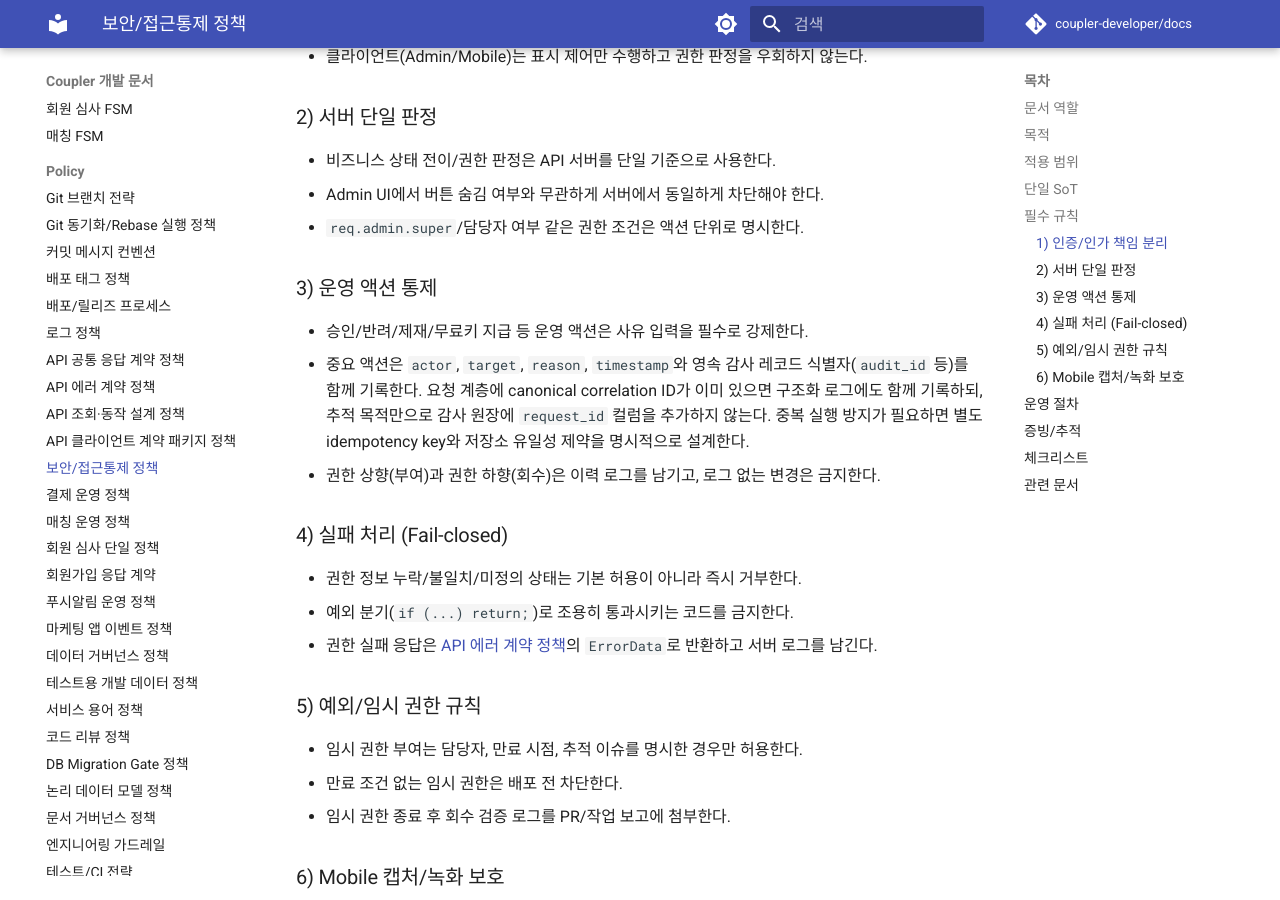
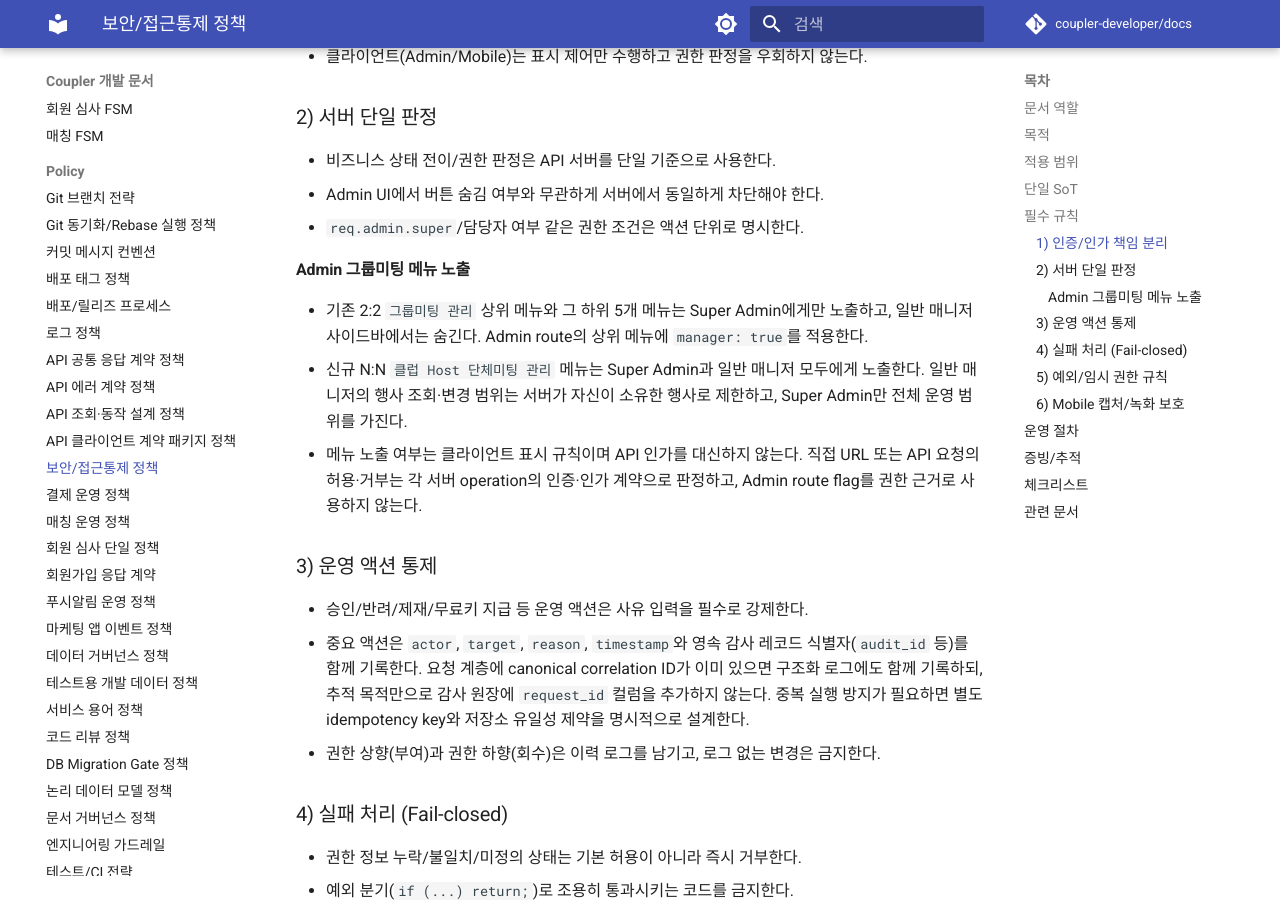
Before and after one commit to coupler-developer/docs, an MkDocs documentation site: the page built from content/policy/security-access-control-policy.md, in a window 1280 px wide and 900 px high, scrolled down 1001 px. Built offline with MkDocs 1.6.1 and Material for MkDocs 9.7.7, drawn with Linux system fonts in a browser that asks for light colours; comment, search, counter and statistics services are not loaded; some of the changed text lies outside the part shown.

Commit message:
docs: 그룹미팅 메뉴 권한 정책 정렬
Reason:
- 기존 2:2와 신규 N:N 메뉴의 일반 매니저 노출 기준을 코드와 같은 정책으로 고정해야 함

Changes:
- 기존 2:2 메뉴는 Super 전용, N:N 메뉴는 일반 매니저에게 노출하는 권한 매트릭스 반영
- 메뉴 표시와 서버 인가의 책임 경계 및 검증 체크리스트 보강
- 관련 아키텍처와 기술부채 설명 동기화

How:
- 보안 접근통제 정책을 SoT로 두고 기존 2:2, N:N, Admin 권한 문서를 교차 정렬

Tests:
- yarn validate:docs 통과

```diff
--- a/content/policy/security-access-control-policy.md
+++ b/content/policy/security-access-control-policy.md
@@ -36,6 +36,16 @@
 - 비즈니스 상태 전이/권한 판정은 API 서버를 단일 기준으로 사용한다.
 - Admin UI에서 버튼 숨김 여부와 무관하게 서버에서 동일하게 차단해야 한다.
 - `req.admin.super`/담당자 여부 같은 권한 조건은 액션 단위로 명시한다.
+
+#### Admin 그룹미팅 메뉴 노출
+
+- 기존 2:2 `그룹미팅 관리` 상위 메뉴와 그 하위 5개 메뉴는 Super Admin에게만 노출하고, 일반 매니저
+  사이드바에서는 숨긴다. Admin route의 상위 메뉴에 `manager: true`를 적용한다.
+- 신규 N:N `클럽 Host 단체미팅 관리` 메뉴는 Super Admin과 일반 매니저 모두에게 노출한다. 일반 매니저의
+  행사 조회·변경 범위는 서버가 자신이 소유한 행사로 제한하고, Super Admin만 전체 운영 범위를 가진다.
+- 메뉴 노출 여부는 클라이언트 표시 규칙이며 API 인가를 대신하지 않는다. 직접 URL 또는 API 요청의
+  허용·거부는 각 서버 operation의 인증·인가 계약으로 판정하고, Admin route flag를 권한 근거로 사용하지
+  않는다.
 
 ### 3) 운영 액션 통제
 
@@ -78,6 +88,7 @@
 - PR 본문에 아래를 필수로 남긴다.
     - 권한 매트릭스 변경 전/후
     - 허용/거부 테스트 결과(로그 또는 캡처 링크)
+    - Super Admin·일반 매니저별 메뉴 노출 결과
     - 문서 동기화 반영 경로
 - 운영 반영 시 감사 로그 조회 경로를 릴리즈 노트에 명시한다.
 
@@ -85,6 +96,7 @@
 
 - [ ] 서버 인가 로직이 클라이언트 표시 로직보다 먼저/동시에 반영됐는가?
 - [ ] 권한 없는 사용자 요청이 모두 fail-closed로 차단되는가?
+- [ ] 기존 2:2와 신규 N:N Admin 메뉴가 권한 매트릭스에 맞게 노출되는가?
 - [ ] 운영 액션(승인/반려/제재/무료키 지급)에 사유 입력/로그가 강제되는가?
 - [ ] 임시 권한의 만료 조건/담당자/추적 이슈가 명시됐는가?
 - [ ] PR에 권한 테스트 증빙과 문서 동기화 근거를 남겼는가?
```
Also changed, not shown: content/architecture/admin-permission.md (+8 -2 lines), content/architecture/group-meeting-system.md (+3 -2 lines), content/architecture/meeting-system.md (+9 -0 lines), content/technical-debt/technical-debt.md (+1 -1 lines).
